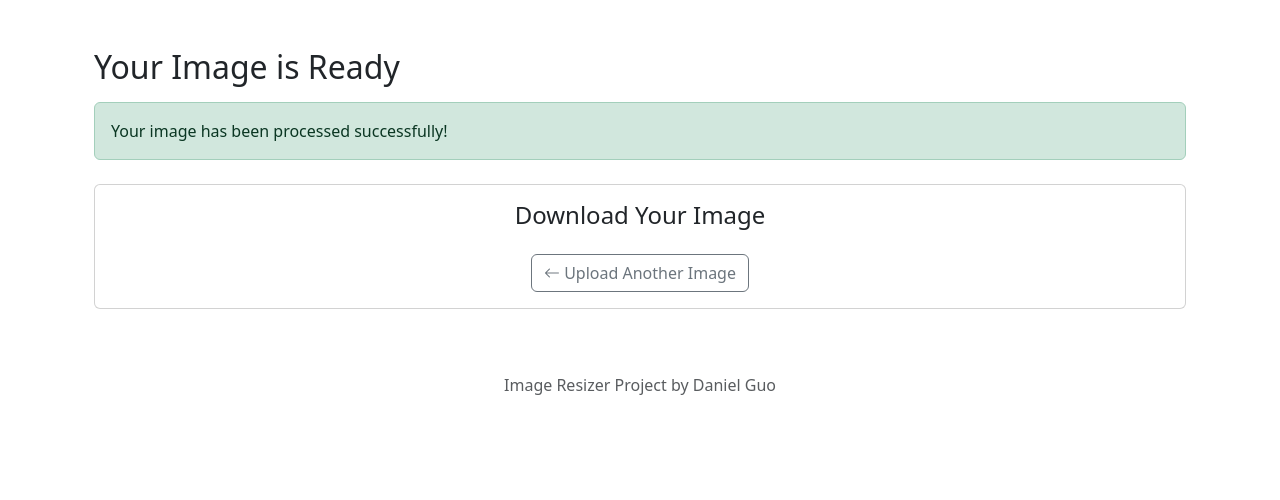
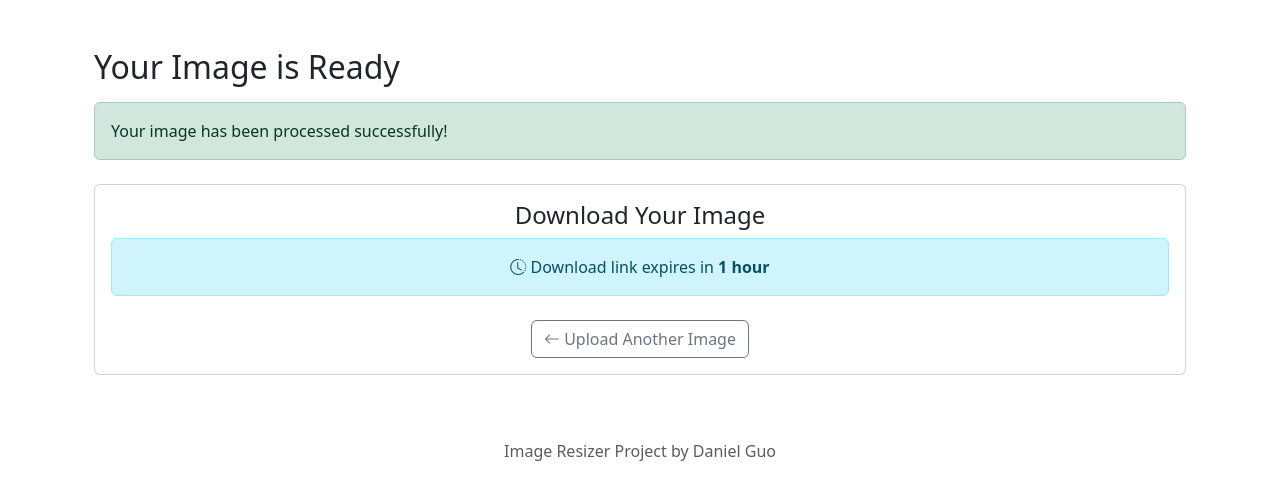
Before and after one commit to clides/ImageResizer, a Django app: template resizer/templates/upload_result.html in a window 1280 px wide. Shown: the top 500 px of the page. Run offline with Django 5.2, Linux system fonts and the light colour scheme; the template is opened without the code that fills it, so the values that code supplies are empty; some libraries are stand-ins or nearby versions.

Commit message:
changed the results page

```diff
--- a/resizer/templates/upload_result.html
+++ b/resizer/templates/upload_result.html
@@ -11,6 +11,11 @@
     <div class="card mt-4">
         <div class="card-body text-center">
             <h4 class="card-title">Download Your Image</h4>
+
+            <!-- Add expiration notice -->
+            <div class="alert alert-info mb-4">
+                <i class="bi bi-clock-history"></i> Download link expires in <strong>1 hour</strong>
+            </div>
 
             {% if download_url %}
             <div class="mt-4 mb-4">
```
